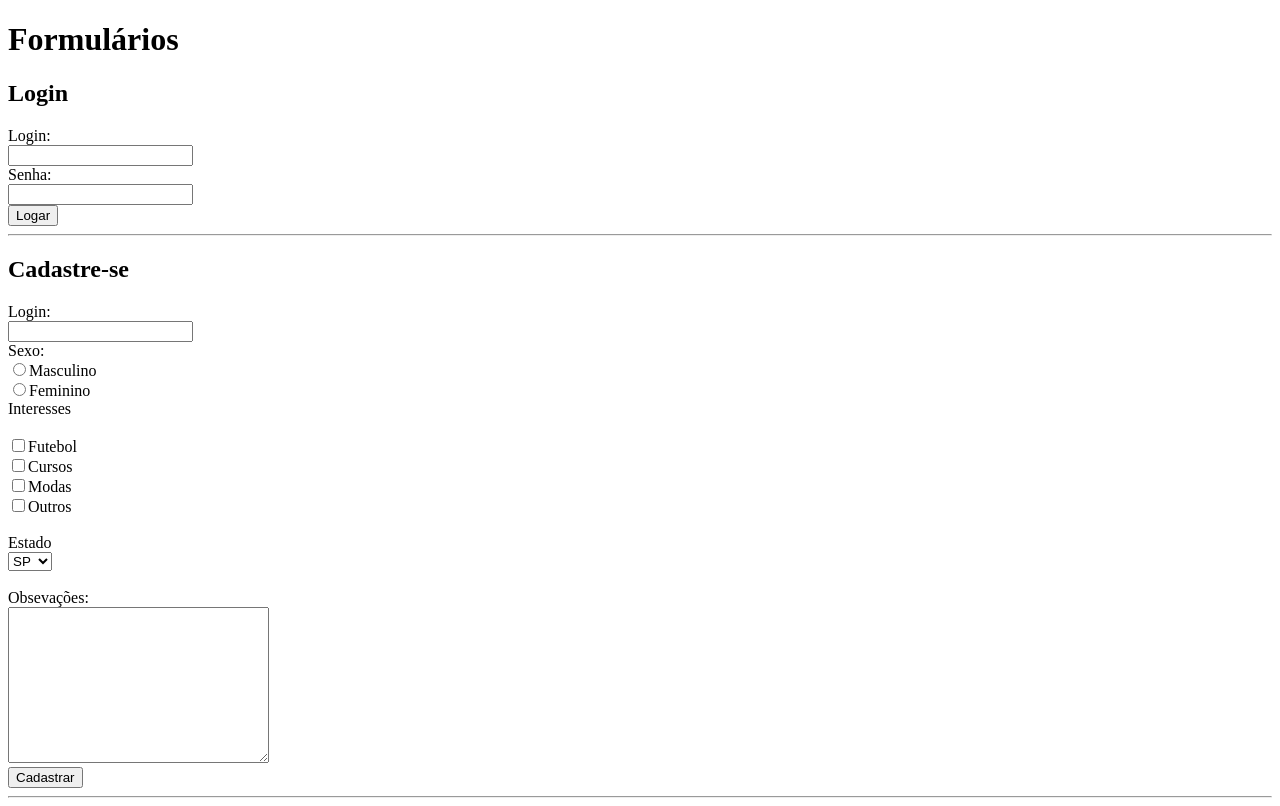
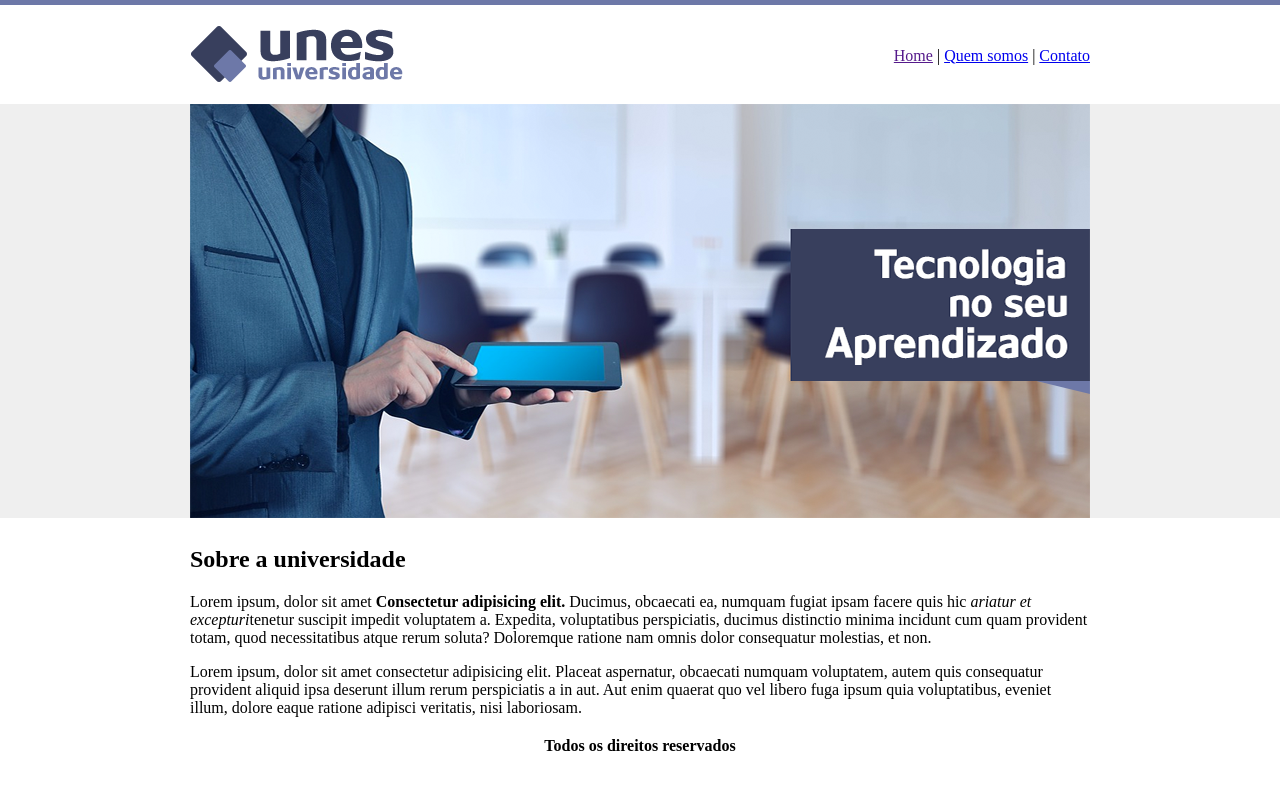
Before and after one commit to MarceloALMoreira/UNES-universidade, a plain HTML site: page index.html in a window 1280 px wide. Drawn offline with Linux system fonts and the light colour scheme.

Commit message:
projeto UNES universidade
criando projeto unes universidade, apenas para testar e aprimorar os conhecimentos das tags.

o projeto não tem nenhuma estilização apenas comando HTML.

```diff
--- a/index.html
+++ b/index.html
@@ -4,47 +4,38 @@
     <meta charset="UTF-8">
     <meta http-equiv="X-UA-Compatible" content="IE=edge">
     <meta name="viewport" content="width=device-width, initial-scale=1.0">
-    <title>Página princial</title>
+    <title>UNE - Página principal</title>
 </head>
-<body>
-    <h1>Formulários</h1>
-    <h2>Login</h2>
-    <form>
-        Login:<br>
-        <input type="text" name="Login"><br>
-        Senha:<br>
-        <input type="password" name="senha">
-        <br>
-        <input type="submit" value="Logar"><br>
-    </form>
-    <hr>
+<body background="imagens/fundo.png">
+    <table width="900" align="center">
+        <tr>
+            <td height="89"><img src="imagens/logo.png" alt=""></td>
+            <td align="right" >
+                <a href="">Home</a> |
+                <a href="quem-somos.html">Quem somos</a> |
+                <a href="contato.html">Contato</a>
+            </td>
+        </tr>
+        <tr>
+            <td colspan="2"><img src="/imagens/capa.png" alt=""></td>
+        </tr>
+        <tr>
+            <td colspan="2">
+                <h2>Sobre a universidade</h2>
+                <p>
+                    Lorem ipsum, dolor sit amet <strong>Consectetur adipisicing elit.</strong> Ducimus, obcaecati ea, numquam fugiat ipsam facere quis hic <em>ariatur et excepturi</em>tenetur suscipit impedit voluptatem a. Expedita, voluptatibus perspiciatis, ducimus distinctio minima incidunt cum quam provident totam, quod necessitatibus atque rerum soluta? Doloremque ratione nam omnis dolor consequatur molestias, et non.
+                </p>
+                <p>
+                    Lorem ipsum, dolor sit amet consectetur adipisicing elit. Placeat aspernatur, obcaecati numquam voluptatem, autem quis consequatur provident aliquid ipsa deserunt illum rerum perspiciatis a in aut. Aut enim quaerat quo vel libero fuga ipsum quia voluptatibus, eveniet illum, dolore eaque ratione adipisci veritatis, nisi laboriosam.
+                </p>
 
-    <h2>Cadastre-se</h2>
-    <form>
-            Login:<br>
-            <input type="text" name="Login"><br>
-            Sexo:<br>
-            <input type="radio" name="sexo" value="M">Masculino<br>
-            <input type="radio" name="sexo" value="F">Feminino<br>
-            Interesses<br><br>
-            <input type="checkbox" name="interesses" id="">Futebol<br>
-            <input type="checkbox" name="interesses" id="">Cursos<br>
-            <input type="checkbox" name="interesses" id="">Modas<br>
-            <input type="checkbox" name="interesses" id="">Outros<br><br>
-            Estado<br>
-            <select name="estado">
-                <option value="sp">SP</option>
-                <option value="mg">MG</option>
-                <option value="pa">PA</option>
-                <option value="ba">BA</option>
-                <option value="rj">RJ</option>
-            </select><br><br>
+            </td>
+        </tr>
+        <tr>
+            <td colspan="2" align="center"><strong>Todos os direitos reservados</strong></td>
+        </tr>
 
-            Obsevações: <br>
-            <textarea name="" id="" cols="30" rows="10"></textarea><br>
-            <input type="submit" value="Cadastrar"><br>
-            <hr>
-    </form>
+    </table>
 
 </body>
 </html>
```
Also changed, not shown: imagens/capa.png (added), imagens/fundo.png (added), imagens/fundo2.png (added), imagens/logo.png (added), img/html.png (deleted), img/html5.png (deleted).
